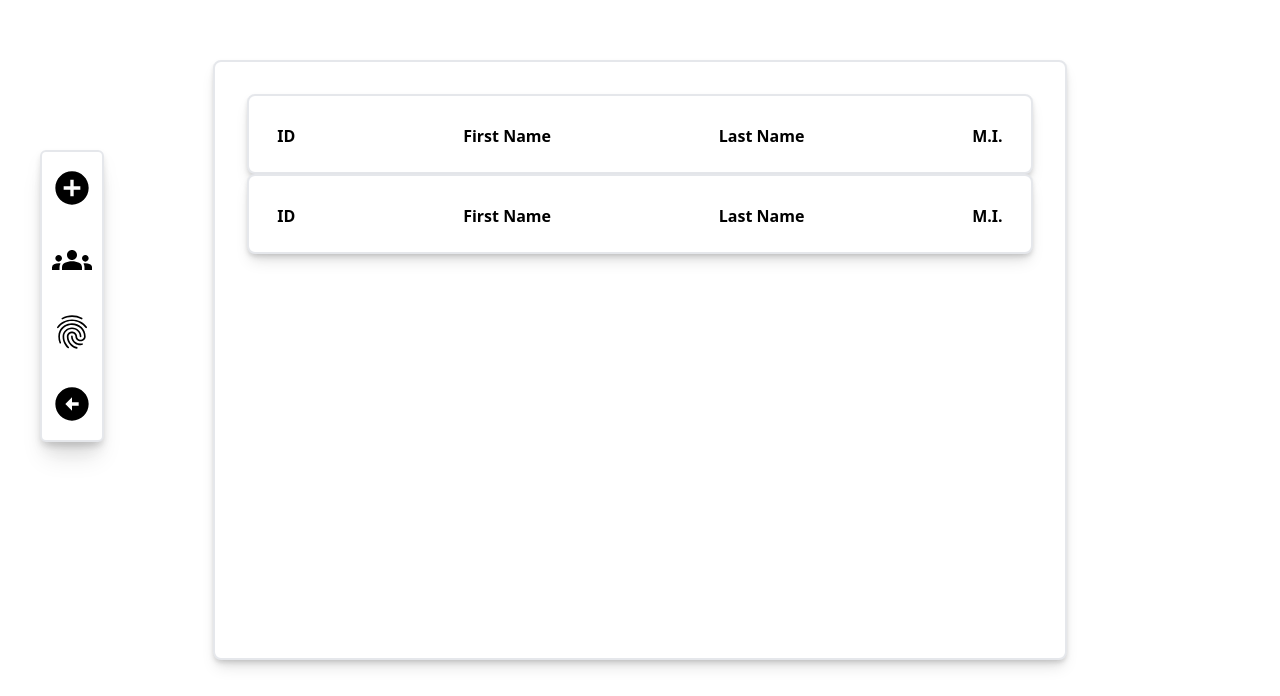
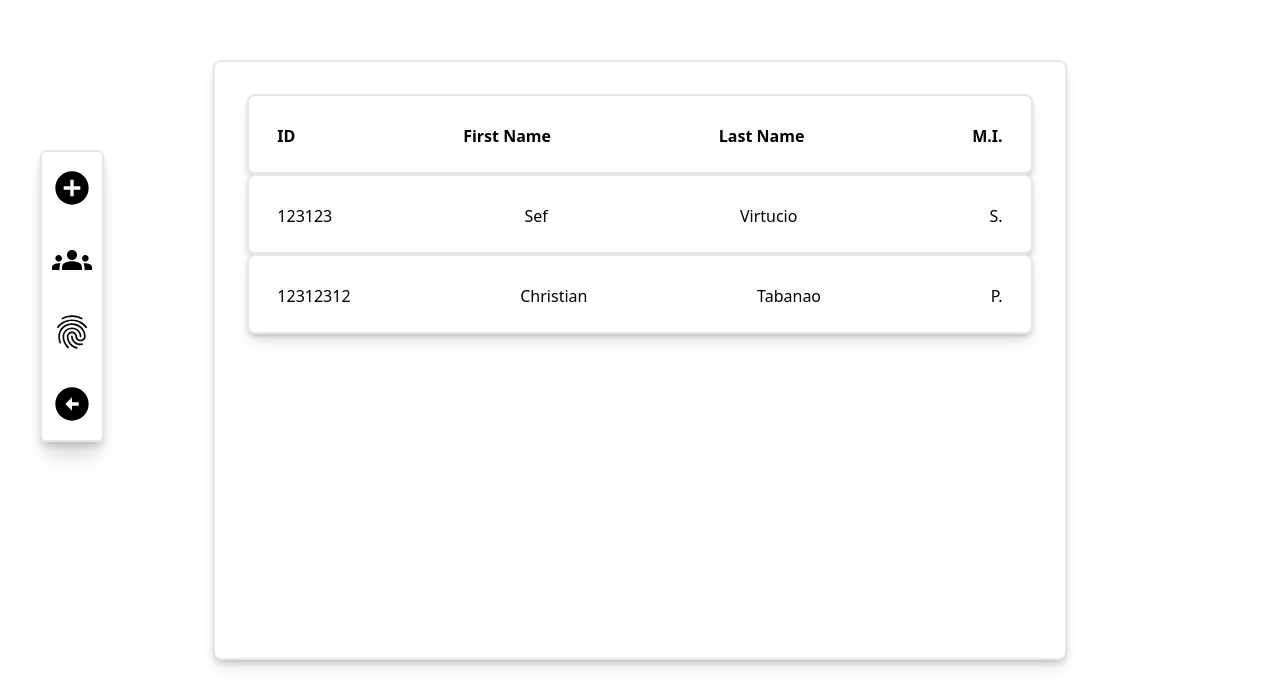
Before and after one commit to Aytsuu/MedProfile, a React (Vite) app: page /records in a window 1280 px wide. Shown: the part 104-800 px from the top of the page. Built offline with nearby package versions, Linux system fonts and the light colour scheme.

Commit message:
Save Changes tailwindconf, App, Records

```diff
--- a/src/App.jsx
+++ b/src/App.jsx
@@ -12,6 +12,7 @@ function App() {
         <Routes>
           <Route path="/register" element={<Registration/>} />
           <Route path="/records"  element={<Records/>} />
+          <Route path="/profile" element={<Registration/>}/>
         </Routes>
       </div>
     </Router>
--- a/src/Records.jsx
+++ b/src/Records.jsx
@@ -1,5 +1,8 @@
+import { useNavigate } from "react-router-dom"
 
 function Records()  {
+    const navigate = useNavigate();
+
     const RecordDisplay = (
         <div className="flex items-center justify-center h-screen">
             {/* HEADER */}
@@ -12,7 +15,9 @@ function Records()  {
                         <h2 className="font-bold">M.I.</h2>
                     </div>
                 </div>
-                <RecordData></RecordData>
+                <RecordData ID={123123} Fname="Sef" Lname="Virtucio" MI="S."  onClick={() => navigate('/profile')}></RecordData>
+                <RecordData ID={12312312} Fname="Christian" Lname="Tabanao" MI="P."></RecordData>
+
             </div>
         </div>
     )
@@ -20,13 +25,13 @@ function Records()  {
     return RecordDisplay
 }
 
-const RecordData = ({ID, Fname, Lname, MI}) => (
-    <div className="flex flex-col h-20 w-80% rounded-lg bg-white border-2 shadow-lg drop-shadow-md p-7">
+const RecordData = ({ID, Fname, Lname, MI, onClick}) => (
+    <div className="flex flex-col h-20 w-80% rounded-lg bg-white border-2 shadow-lg drop-shadow-md p-7" onClick={onClick}>
         <div className="flex justify-between w-full">
-            <h2 className="font-bold">ID</h2>
-            <h2 className="font-bold">First Name</h2>
-            <h2 className="font-bold">Last Name</h2>
-            <h2 className="font-bold">M.I.</h2>
+            <h2>{ID}</h2>
+            <h2>{Fname}</h2>
+            <h2>{Lname}</h2>
+            <h2>{MI}</h2>
         </div>
     </div>
 )
--- a/tailwind.config.js
+++ b/tailwind.config.js
@@ -9,7 +9,8 @@ export default {
       colors: {
         loginTextBlue: '#013D43',
         loginBlue: '#049CAA',
-        hoverloginBlue: '#076B74'
+        hoverloginBlue: '#076B74',
+        textColor: '#013D43'
       },
       fontFamily: {
         outfit: ["'Outfit'", "sans-serif"],  // Define the font family properly here
```
